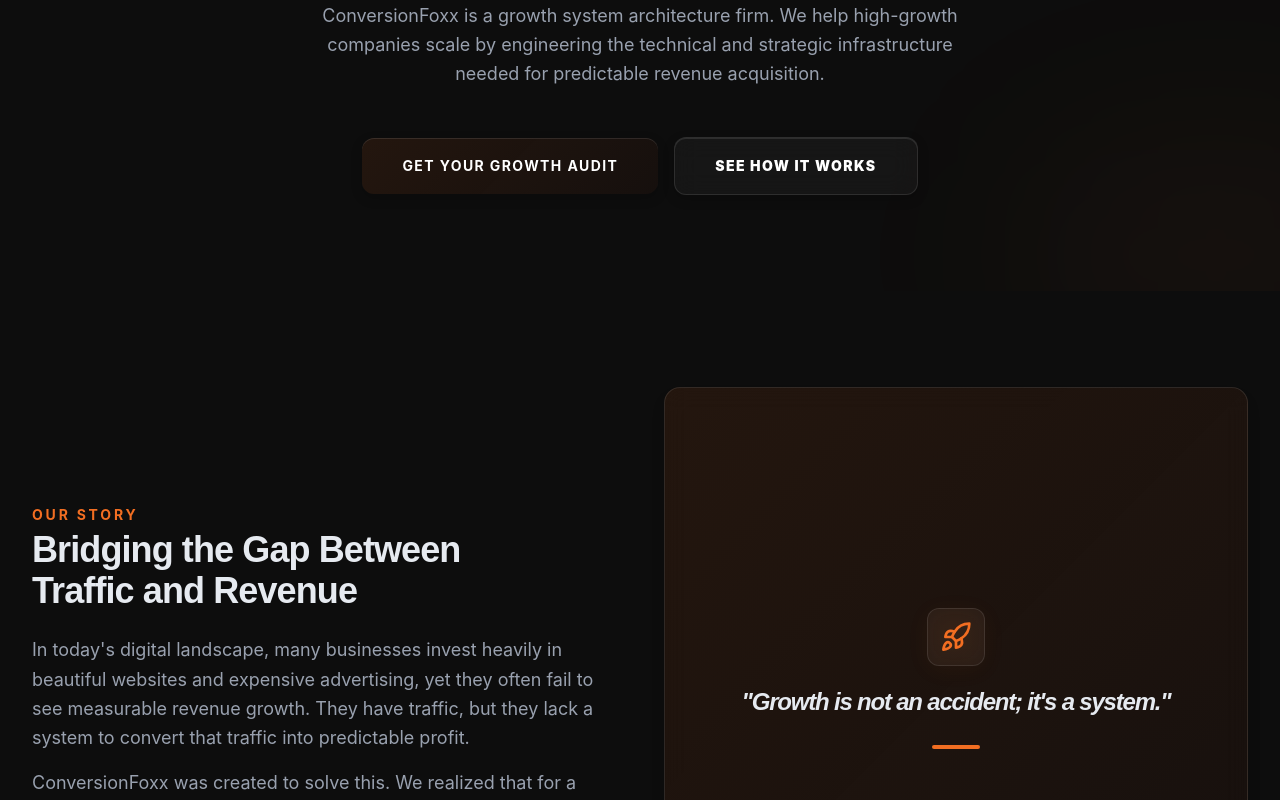
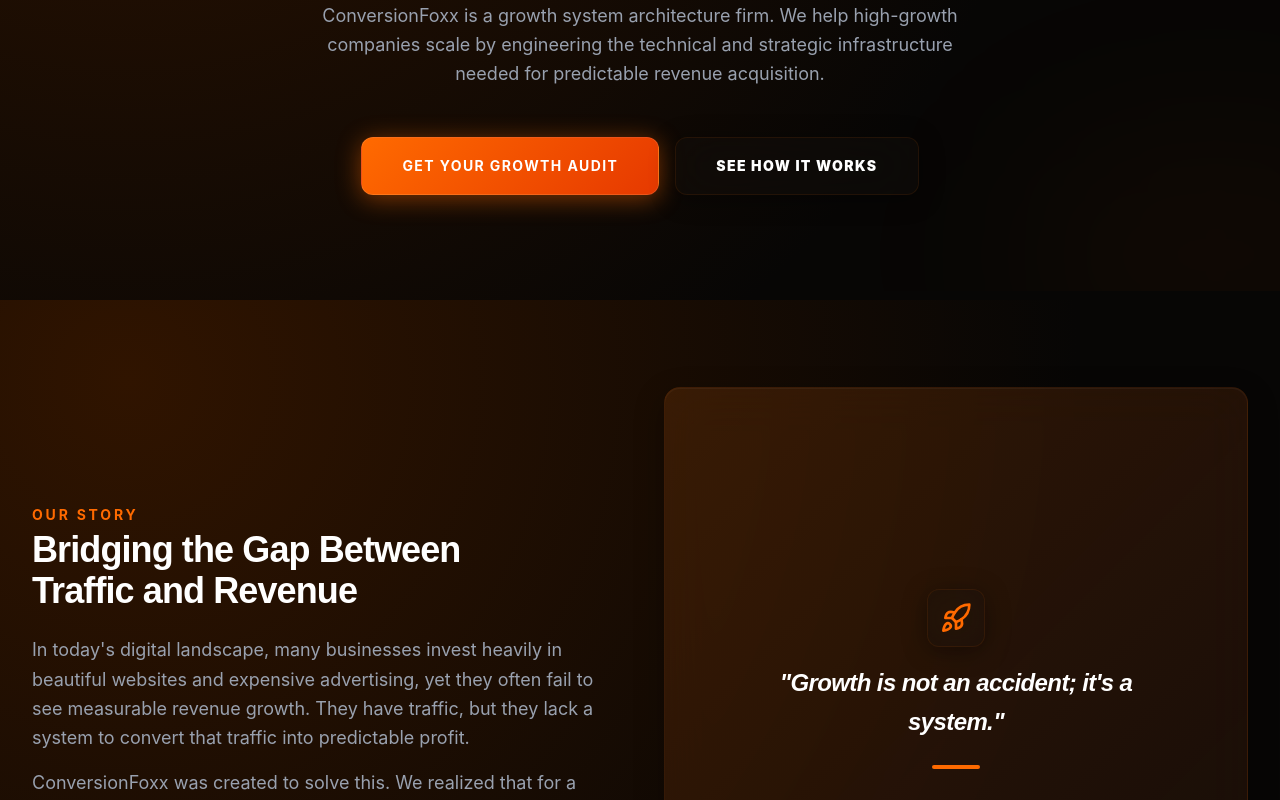
Before and after one commit to harshwardhanpa/conversionfoxx-website-2.0, a React (Vite) app: page /about in a window 1280 px wide. Shown: the part 500-1300 px from the top of the page. Built offline with nearby package versions, Linux system fonts and the light colour scheme; no server answers; the database is empty.

Commit message:
style: implement Blotato-inspired electric orange dark SaaS theme

```diff
--- a/src/components/Services.tsx
+++ b/src/components/Services.tsx
@@ -43,9 +43,9 @@
   const { getTransition, getViewport, adjustY, adjustScale } = useResponsiveAnimation();
 
   return (
-    <Section id="services" padding="lg" className="bg-[#080808]">
+    <Section id="services" padding="lg" className="bg-[#070605]">
       {/* Background Orbs */}
-      <div className="absolute top-0 left-0 w-full h-full bg-[radial-gradient(circle_at_50%_50%,rgba(242,110,34,0.02)_0%,transparent_100%)] pointer-events-none" />
+      <div className="absolute top-0 left-0 w-full h-full bg-[radial-gradient(circle_at_50%_50%,rgba(255,106,0,0.02)_0%,transparent_100%)] pointer-events-none" />
 
       <Container>
         <div className="text-center space-y-6 mb-20">
@@ -64,7 +64,7 @@
             transition={getTransition({ delay: 0.1 })}
             className="text-3xl md:text-4xl font-black text-brand-text-heading font-display tracking-tight"
           >
-            The Revenue <span className="text-brand-primary">Engine.</span>
+            The Revenue <span className="brand-gradient-text">Engine.</span>
           </motion.h2>
           <motion.p
             initial={{ opacity: 0, y: adjustY(20) }}
--- a/src/components/ui/Button.tsx
+++ b/src/components/ui/Button.tsx
@@ -40,10 +40,10 @@
   const baseStyles = "inline-flex items-center justify-center font-black tracking-tight font-sans transition-all duration-300 rounded-2xl disabled:opacity-50 disabled:cursor-not-allowed uppercase btn-premium";
 
   const variants = {
-    primary: "bg-brand-primary text-white shadow-[inset_0_1px_1px_rgba(255,255,255,0.2),0_15px_30px_-10px_rgba(242,110,34,0.4)] hover:shadow-[inset_0_1px_1px_rgba(255,255,255,0.2),0_20px_40px_-10px_rgba(242,110,34,0.5)] active:scale-95 liquid-glass",
+    primary: "btn-primary-neon text-white active:scale-95",
     secondary: "border border-white/10 bg-white/5 text-white hover:bg-white/10 active:scale-95 backdrop-blur-md glass hover:border-white/20",
     ghost: "text-brand-text-secondary hover:text-white hover:bg-white/5 active:scale-95",
-    outline: "border-2 border-brand-primary bg-transparent text-brand-primary hover:bg-brand-primary/10 active:scale-95",
+    outline: "border-2 border-[#FF6A00] bg-transparent text-[#FF6A00] hover:bg-[#FF6A00]/10 active:scale-95",
   };
 
   const sizes = {
--- a/src/index.css
+++ b/src/index.css
@@ -4,46 +4,61 @@
 @theme {
   --font-sans: "Inter", ui-sans-serif, system-ui, sans-serif;
   --font-display: "Sora", sans-serif;
-  --color-brand-primary: #F26E22;
-  --color-brand-secondary: #BF4417;
-  --color-brand-accent: rgba(255, 115, 0, 0.12);
-  --color-brand-dark: #0D0D0D;
-  --color-brand-dark-alt: #121212;
-  --color-brand-text-heading: #E6EAF0;
-  --color-brand-text-secondary: #B0B9C6;
-  --color-brand-glass: rgba(255, 255, 255, 0.04);
-  --color-brand-glass-border: rgba(255, 255, 255, 0.1);
+  --color-brand-primary: #FF6A00;
+  --color-brand-secondary: #E63900;
+  --color-brand-accent: rgba(255, 106, 0, 0.12);
+  --color-brand-dark: #070605;
+  --color-brand-dark-alt: #120E0B;
+  --color-brand-bg-card: rgba(20, 16, 12, 0.45);
+  --color-brand-border-card: rgba(255, 115, 0, 0.09);
+  --color-brand-text-heading: #FFFFFF;
+  --color-brand-text-secondary: #A1A1AA;
 }
 
 @layer base {
   body {
-    @apply bg-[#050505] text-[#B0B9C6] font-sans antialiased leading-relaxed text-[16px] md:text-[17px];
+    background: radial-gradient(circle at 10% 10%, #301400 0%, #070605 70%) no-repeat fixed;
+    background-color: #070605;
+    @apply text-[#A1A1AA] font-sans antialiased leading-relaxed text-[16px] md:text-[17px] selection:bg-[#FF6A00] selection:text-white;
   }
   h1 {
-    @apply font-display text-[#E6EAF0] tracking-tighter font-black text-[32px] md:text-[48px] leading-[1.1];
+    @apply font-display text-white tracking-tighter font-black text-[32px] md:text-[48px] leading-[1.1];
   }
   h2 {
-    @apply font-display text-[#E6EAF0] tracking-tighter font-black text-[24px] md:text-[32px] leading-[1.15];
+    @apply font-display text-white tracking-tighter font-black text-[24px] md:text-[32px] leading-[1.15];
   }
   h3 {
-    @apply font-display text-[#E6EAF0] tracking-tighter font-black text-[18px] md:text-[22px] leading-[1.2];
+    @apply font-display text-white tracking-tight font-black text-[18px] md:text-[22px] leading-[1.2];
   }
 }
 
 @layer utilities {
+  .bg-brand-dark {
+    background: radial-gradient(circle at 10% 10%, #301400 0%, #070605 70%) no-repeat fixed !important;
+    background-color: #070605 !important;
+  }
   .glass {
-    @apply backdrop-blur-md bg-white/[0.04] border border-white/10 shadow-[0_4px_24px_rgba(0,0,0,0.3)];
+    backdrop-filter: blur(24px);
+    -webkit-backdrop-filter: blur(24px);
+    background-color: rgba(20, 16, 12, 0.45) !important;
+    border: 1px solid rgba(255, 115, 0, 0.09) !important;
+    box-shadow: 0 4px 24px rgba(0,0,0,0.4);
   }
   .core-card {
-    @apply bg-white/[0.04] border border-white/10 rounded-2xl backdrop-blur-md transition-all duration-500 shadow-lg shadow-black/20;
+    backdrop-filter: blur(24px);
+    -webkit-backdrop-filter: blur(24px);
+    background-color: rgba(20, 16, 12, 0.45) !important;
+    border: 1px solid rgba(255, 115, 0, 0.09) !important;
+    box-shadow: inset 0 1px 1px rgba(255,255,255,0.05), 0 10px 30px rgba(0,0,0,0.3);
+    @apply rounded-2xl transition-all duration-500;
   }
   .liquid-glass {
     @apply relative overflow-hidden transition-all duration-500;
-    background: linear-gradient(135deg, rgba(242, 110, 34, 0.1) 0%, rgba(191, 68, 23, 0.05) 100%);
+    background: linear-gradient(135deg, rgba(255, 106, 0, 0.15) 0%, rgba(230, 57, 0, 0.05) 100%);
     &::before {
       content: '';
       @apply absolute inset-0 opacity-0 transition-opacity duration-500 pointer-events-none;
-      background: linear-gradient(105deg, transparent 20%, rgba(255, 255, 255, 0.05) 50%, transparent 80%);
+      background: linear-gradient(105deg, transparent 20%, rgba(255, 255, 255, 0.08) 50%, transparent 80%);
     }
     &:hover::before {
       @apply opacity-100;
@@ -51,16 +66,27 @@
     }
   }
   .btn-premium {
-    @apply relative transition-all duration-300 shadow-[inset_0_1px_0_rgba(255,255,255,0.1),0_4px_12px_rgba(0,0,0,0.2)] active:translate-y-px active:shadow-none;
+    @apply relative transition-all duration-300 active:translate-y-px active:shadow-none;
+  }
+  .btn-primary-neon {
+    background: linear-gradient(135deg, #FF6A00 0%, #E63900 100%) !important;
+    box-shadow: 0 4px 24px rgba(255, 106, 0, 0.45) !important;
+    border: 1px solid rgba(255, 255, 255, 0.1) !important;
+    @apply text-white transition-all duration-500 hover:shadow-[0_4px_30px_rgba(255,106,0,0.65)] hover:scale-[1.02] active:scale-95;
   }
   .hover-lift {
-    @apply transition-all duration-500 hover:border-brand-primary/40 hover:-translate-y-1.5 hover:shadow-[0_20px_40px_-15px_rgba(242,110,34,0.1)];
+    @apply transition-all duration-500;
+  }
+  .hover-lift:hover {
+    transform: translateY(-4px) scale(1.01);
+    border-color: rgba(255, 115, 0, 0.35) !important;
+    box-shadow: inset 0 1px 1px rgba(255,255,255,0.05), 0 20px 40px rgba(255, 106, 0, 0.15) !important;
   }
   .brand-gradient {
-    background: linear-gradient(135deg, #F26E22 20%, #BF4417 100%);
+    background: linear-gradient(135deg, #FF6A00 0%, #E63900 100%);
   }
   .brand-gradient-text {
-    background: linear-gradient(135deg, #F26E22 0%, #BF4417 100%);
+    background: linear-gradient(135deg, #FF6A00 0%, #E63900 100%);
     -webkit-background-clip: text;
     -webkit-text-fill-color: transparent;
     background-clip: text;
--- a/src/pages/admin/ContactSettings.tsx
+++ b/src/pages/admin/ContactSettings.tsx
@@ -262,7 +262,7 @@
                     </div>
                     <div>
                       <p className="text-xs text-white/30 uppercase font-bold tracking-widest">Email Us</p>
-                      <p className="text-sm font-bold">hello@conversionfoxx.com</p>
+                      <p className="text-sm font-bold">info@conversionfoxx.com</p>
                     </div>
                   </div>
                   <div className="flex items-center gap-4">
@@ -271,7 +271,7 @@
                     </div>
                     <div>
                       <p className="text-xs text-white/30 uppercase font-bold tracking-widest">Call Us</p>
-                      <p className="text-sm font-bold">+1 (555) 123-4567</p>
+                      <p className="text-sm font-bold">+91 79901 26349</p>
                     </div>
                   </div>
                 </div>
--- a/src/pages/admin/FooterManager.tsx
+++ b/src/pages/admin/FooterManager.tsx
@@ -6,9 +6,9 @@
   const [footerData, setFooterData] = useState<Partial<FooterSettings>>({
     brand_text: 'ConversionFoxx',
     description: 'Precision digital marketing and web solutions for high-growth businesses. We build the systems that drive measurable results.',
-    email: 'hello@conversionfoxx.com',
-    phone: '+1 (555) 123-4567',
-    location: 'San Francisco, CA',
+    email: 'info@conversionfoxx.com',
+    phone: '+91 79901 26349',
+    location: 'Ahmedabad, India',
     copyright_text: '© 2026 ConversionFoxx. All rights reserved.',
     column_1_title: 'Quick Links',
     column_2_title: 'Our Services'
```
Also changed, not shown: src/components/DashboardMockup.tsx (+7 -7 lines), src/components/Hero.tsx (+8 -8 lines), src/components/layout/Footer.tsx (+40 -15 lines), src/pages/Contact.tsx (+8 -4 lines), src/pages/admin/SiteSettings.tsx (+6 -5 lines), src/services/inquiryService.ts (+9 -9 lines), 2 other files (tests, documents, lock files or other folders).
